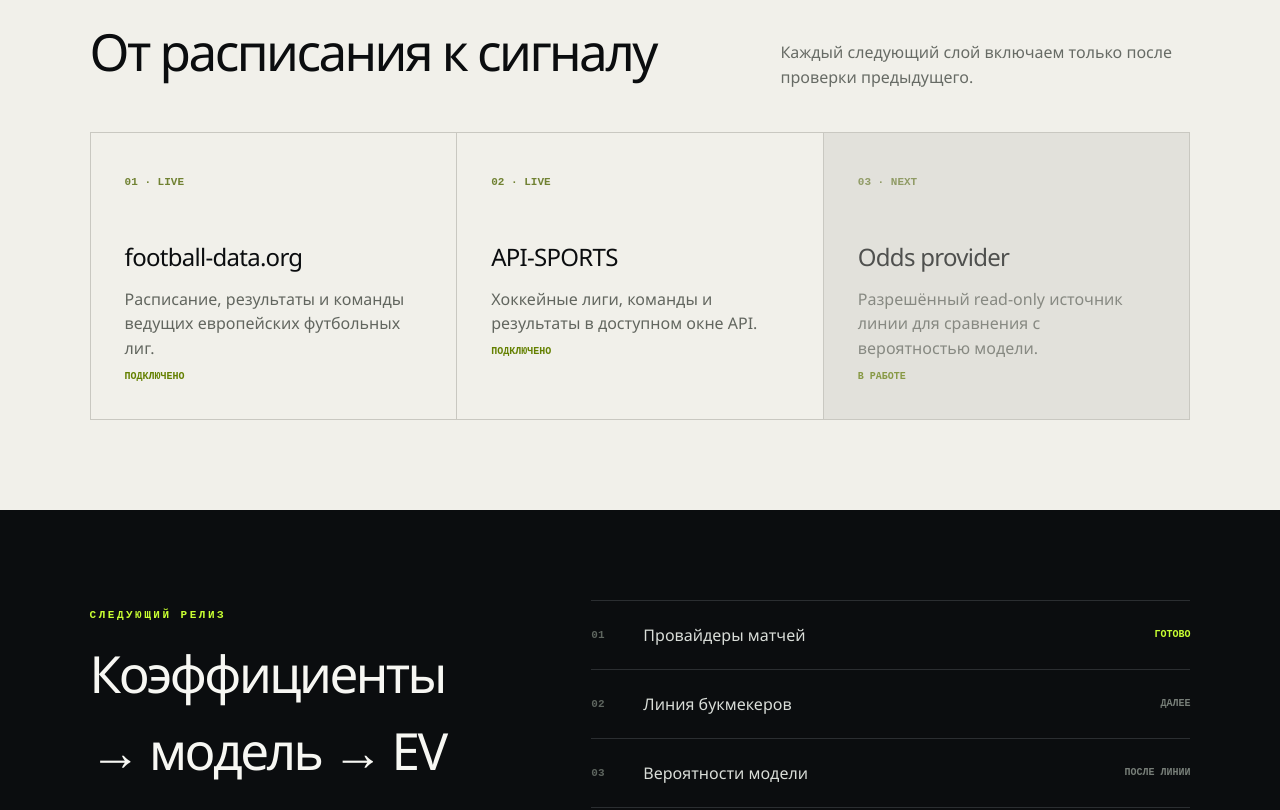
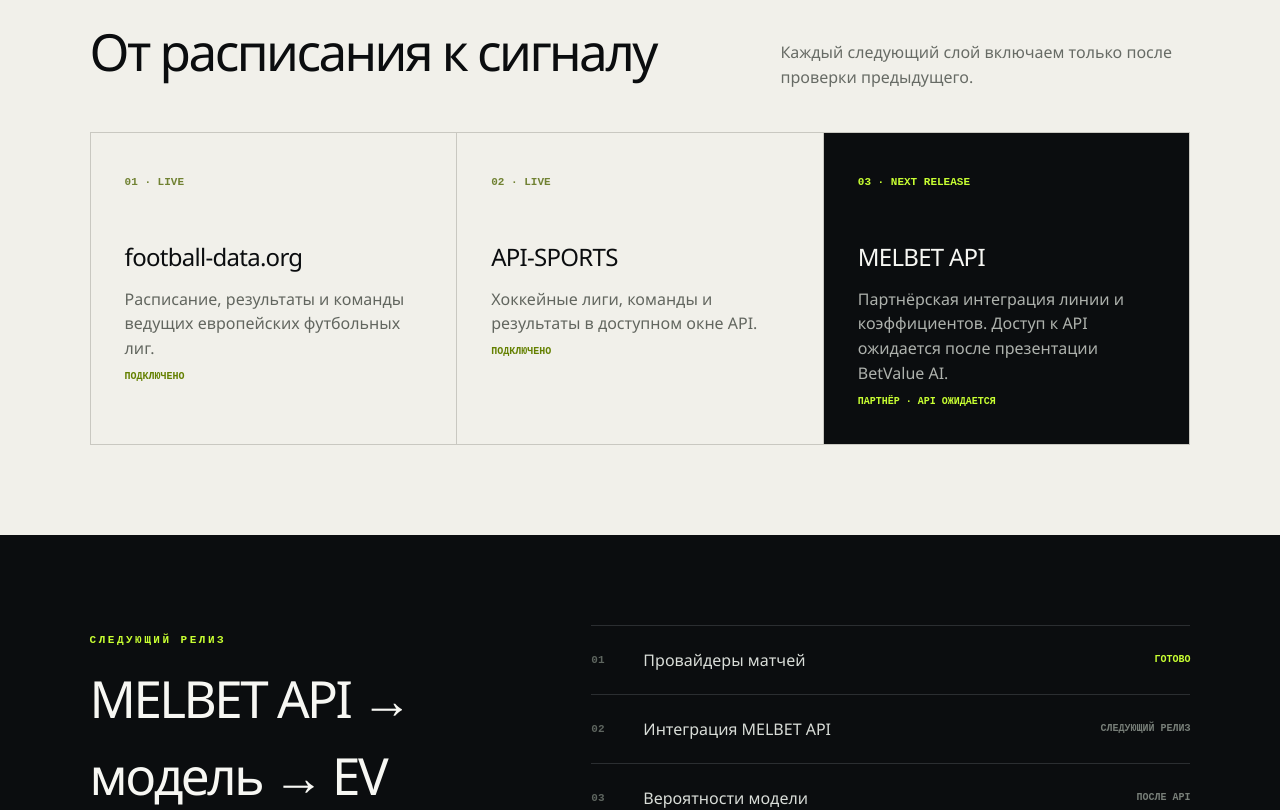
Before and after one commit to mrmaratravilevich-coder/betvalue-ai-mvp-deploy, a Next.js app: page / in a window 1280 px wide. Shown: the part 1680-2490 px from the top of the page. Built offline with nearby package versions, Linux system fonts and the light colour scheme; no server answers.

Commit message:
Feature MELBET API as next release

```diff
--- a/app/globals.css
+++ b/app/globals.css
@@ -139,6 +139,9 @@ nav a:hover, .text-link:hover { color: var(--lime); }
 .source-grid p { color: #62665f; line-height: 1.55; }
 .source-grid em { color: #648000; font: 700 10px monospace; font-style: normal; }
 .source-grid .muted { opacity: .64; }
+.source-grid .partner-next { background: var(--ink); color: #f7f7f3; }
+.source-grid .partner-next > b, .source-grid .partner-next em { color: var(--lime); }
+.source-grid .partner-next p { color: #aeb2ad; }
 
 .roadmap { display: grid; grid-template-columns: .8fr 1.2fr; gap: 8vw; align-items: start; }
 .roadmap ol { list-style: none; margin: 0; padding: 0; border-top: 1px solid var(--line); }
--- a/app/page.tsx
+++ b/app/page.tsx
@@ -123,7 +123,8 @@ export default function Home() {
           <h1>Расписание уже live.<br /><em>EV — следующий слой.</em></h1>
           <p>
             Единый поток футбольных и хоккейных данных. Сейчас проверяем стабильность
-            источников и матчей, затем подключаем коэффициенты и расчёт ценности.
+            источников и матчей. Следующий релиз — партнёрский MELBET API для линии
+            и коэффициентов, затем расчёт ценности.
           </p>
           <div className="hero-actions">
             <a className="primary" href="#matches">Проверить матчи</a>
@@ -266,21 +267,21 @@ export default function Home() {
             <p>Хоккейные лиги, команды и результаты в доступном окне API.</p>
             <em>ПОДКЛЮЧЕНО</em>
           </article>
-          <article className="muted">
-            <b>03 · NEXT</b>
-            <h3>Odds provider</h3>
-            <p>Разрешённый read-only источник линии для сравнения с вероятностью модели.</p>
-            <em>В РАБОТЕ</em>
+          <article className="partner-next">
+            <b>03 · NEXT RELEASE</b>
+            <h3>MELBET API</h3>
+            <p>Партнёрская интеграция линии и коэффициентов. Доступ к API ожидается после презентации BetValue AI.</p>
+            <em>ПАРТНЁР · API ОЖИДАЕТСЯ</em>
           </article>
         </div>
       </section>
 
       <section className="roadmap" id="roadmap">
-        <div><span>СЛЕДУЮЩИЙ РЕЛИЗ</span><h2>Коэффициенты → модель → EV</h2></div>
+        <div><span>СЛЕДУЮЩИЙ РЕЛИЗ</span><h2>MELBET API → модель → EV</h2></div>
         <ol>
           <li className="done"><b>01</b><span>Провайдеры матчей</span><em>готово</em></li>
-          <li><b>02</b><span>Линия букмекеров</span><em>далее</em></li>
-          <li><b>03</b><span>Вероятности модели</span><em>после линии</em></li>
+          <li><b>02</b><span>Интеграция MELBET API</span><em>следующий релиз</em></li>
+          <li><b>03</b><span>Вероятности модели</span><em>после API</em></li>
           <li><b>04</b><span>EV-уведомления</span><em>финальный слой</em></li>
         </ol>
       </section>
```
Also changed, not shown: 1 other file (tests, documents, lock files or other folders).
